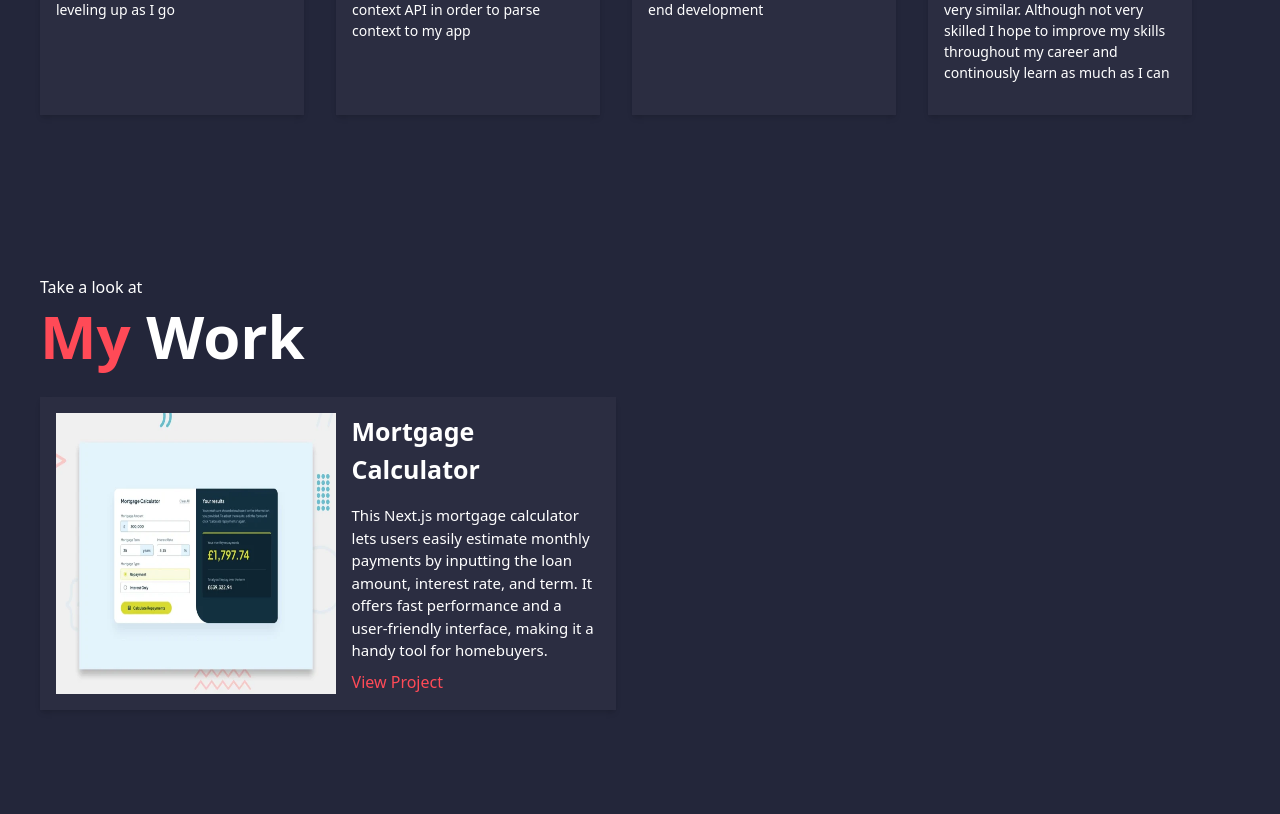
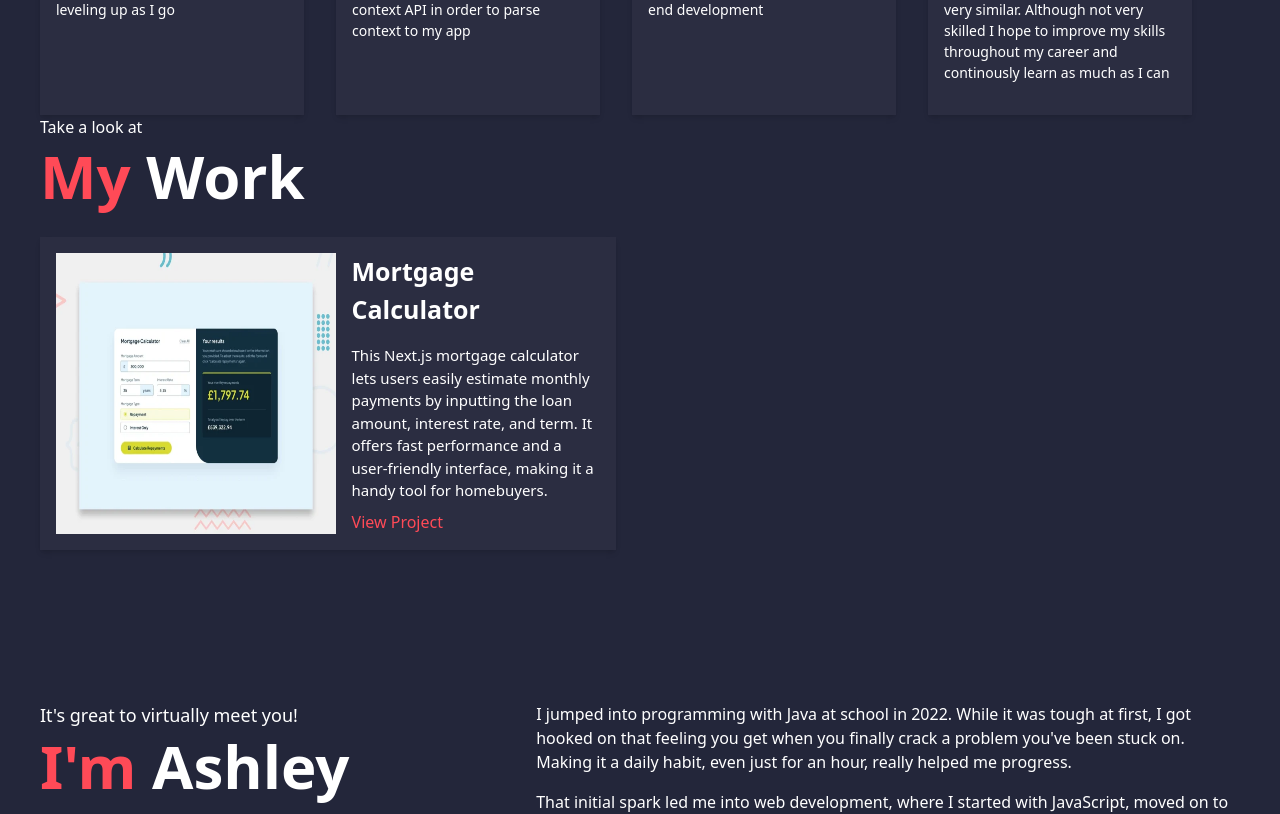
Before and after one commit to Ashley06Williams/My-portfolio, a Next.js app: page / in a window 1280 px wide. Shown: the part 1227-2041 px from the top of the page. Built offline with nearby package versions, Linux system fonts and the light colour scheme.

Commit message:
Update work-section.tsx

```diff
--- a/src/components/work-section.tsx
+++ b/src/components/work-section.tsx
@@ -25,7 +25,7 @@ const workItem = [
 
 export default function WorkSection() {
   return (
-    <section id="work" className=" scroll-mt-32 section-spacing mt-40">
+    <section id="work" className=" scroll-mt-32 section-spacing ">
       <div className="text-left ">
         <h3 className="text-white text-[16px]">Take a look at</h3>
         <h1 className="font-semibold text-[60px] text-white -mt-2 mb-4">
```
